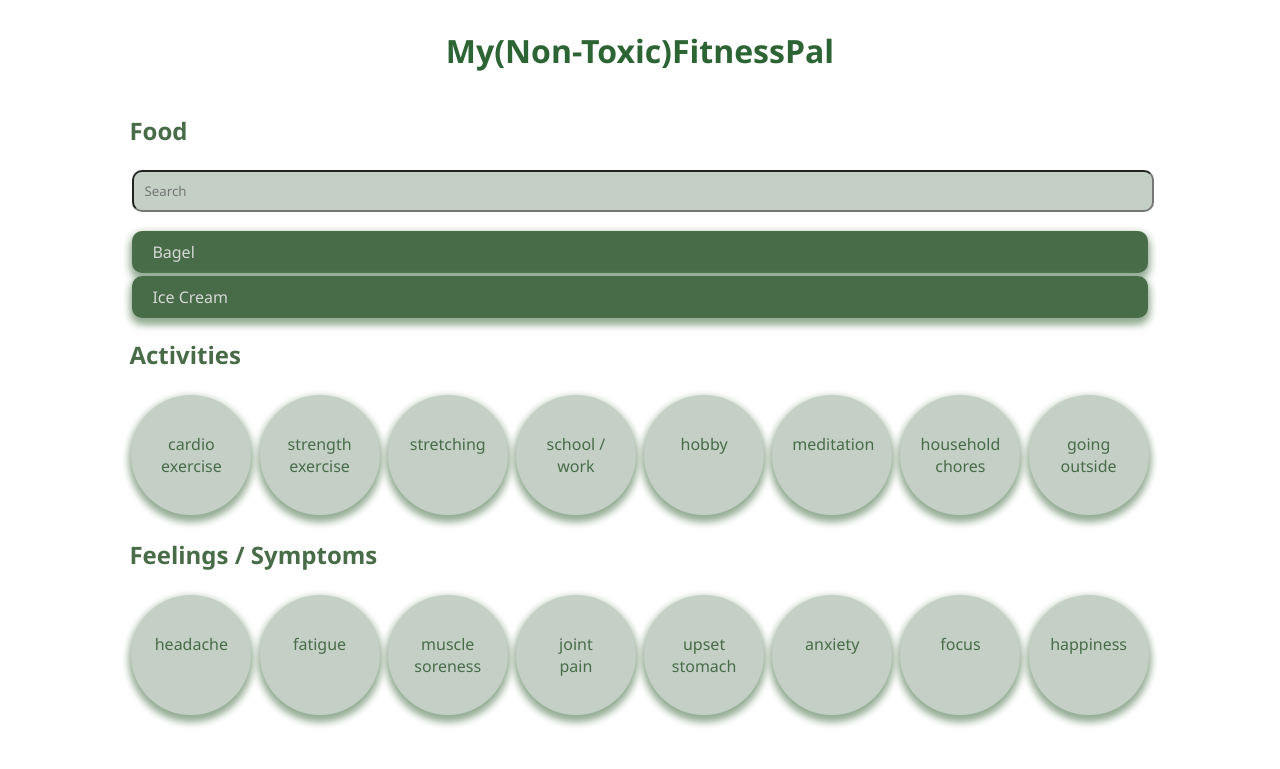
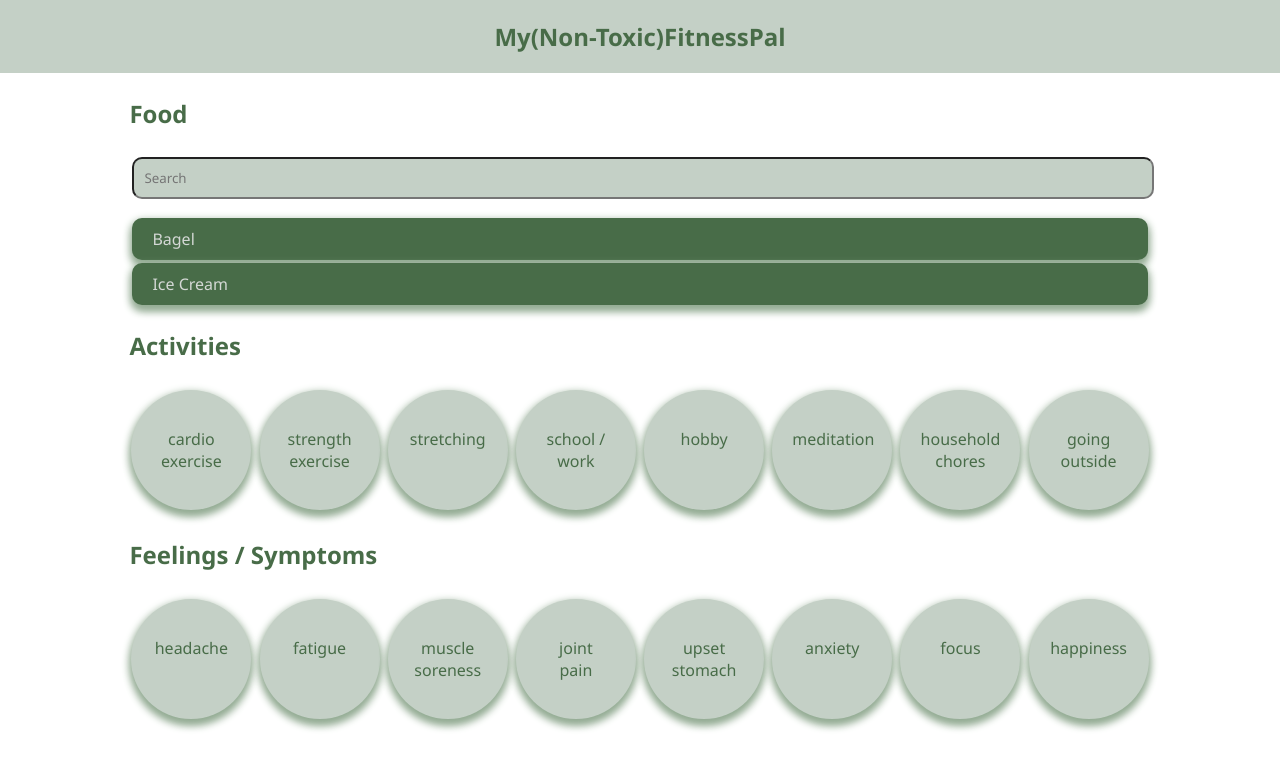
Before and after one commit to crowelladrianna/hackher2023, a PHP site: page / in a window 1280 px wide. Shown: the top 769 px of the page. Run offline with PHP 8.4, Linux system fonts and the light colour scheme.

Commit message:
fancy header

```diff
--- a/index.html
+++ b/index.html
@@ -7,10 +7,10 @@
     <body onload="onload()">
         <div class="container">
             <div class="header">
-                <h1>My(Non-Toxic)FitnessPal</h1>
+                <h2>My(Non-Toxic)FitnessPal</h2>
             </div>
             <div class="info">
-                <h2>Food</h2>
+                <h3>Food</h3>
                 <!--Search bar-->
                 <div class="searchbar">
                     <input id="searchbar" autocomplete="off" onkeyup="search()" type="text" name="search" placeholder="Search">
@@ -24,7 +24,7 @@
 
                 <!--Activities-->
                 <div class="activities">
-                    <h2>Activities</h2>
+                    <h3>Activities</h3>
                     <ul class="select">
                         <button class="unclicked selectable"><li>cardio exercise</li></button>
                         <button class="unclicked selectable"><li>strength exercise</li></button>
@@ -39,7 +39,7 @@
 
                 <!--Symptoms-->
                 <div class="symptoms">
-                    <h2>Feelings / Symptoms</h2>
+                    <h3>Feelings / Symptoms</h3>
                     <ul class="select">
                         <button class="unclicked selectable"><li>headache <br /><br /></li></button>
                         <button class="unclicked selectable"><li>fatigue <br /><br /></li></button>
--- a/mystyle.css
+++ b/mystyle.css
@@ -17,11 +17,20 @@
 html{
     scroll-behavior: smooth;
     background: white;
+    margin: 0;
 }
-header{
-    color: var(--color-two);
-    background-color: var(--color-ten);
+body {
+    margin: 0;
 }
+.header{
+    color: var(--color-three);
+    background-color: var(--color-one);
+    margin: 0;
+    display: block;
+    width: 100%;
+    text-align: center;
+}
+
 button{
     list-style-type: none;
 }
@@ -42,7 +51,7 @@ h1 {
     width: 100%;
     color: var(--color-three);
 }
-h2{
+h2, h3{
     color: var(--color-nine);
     font-size: var(--h2-font-size);
 }
```
